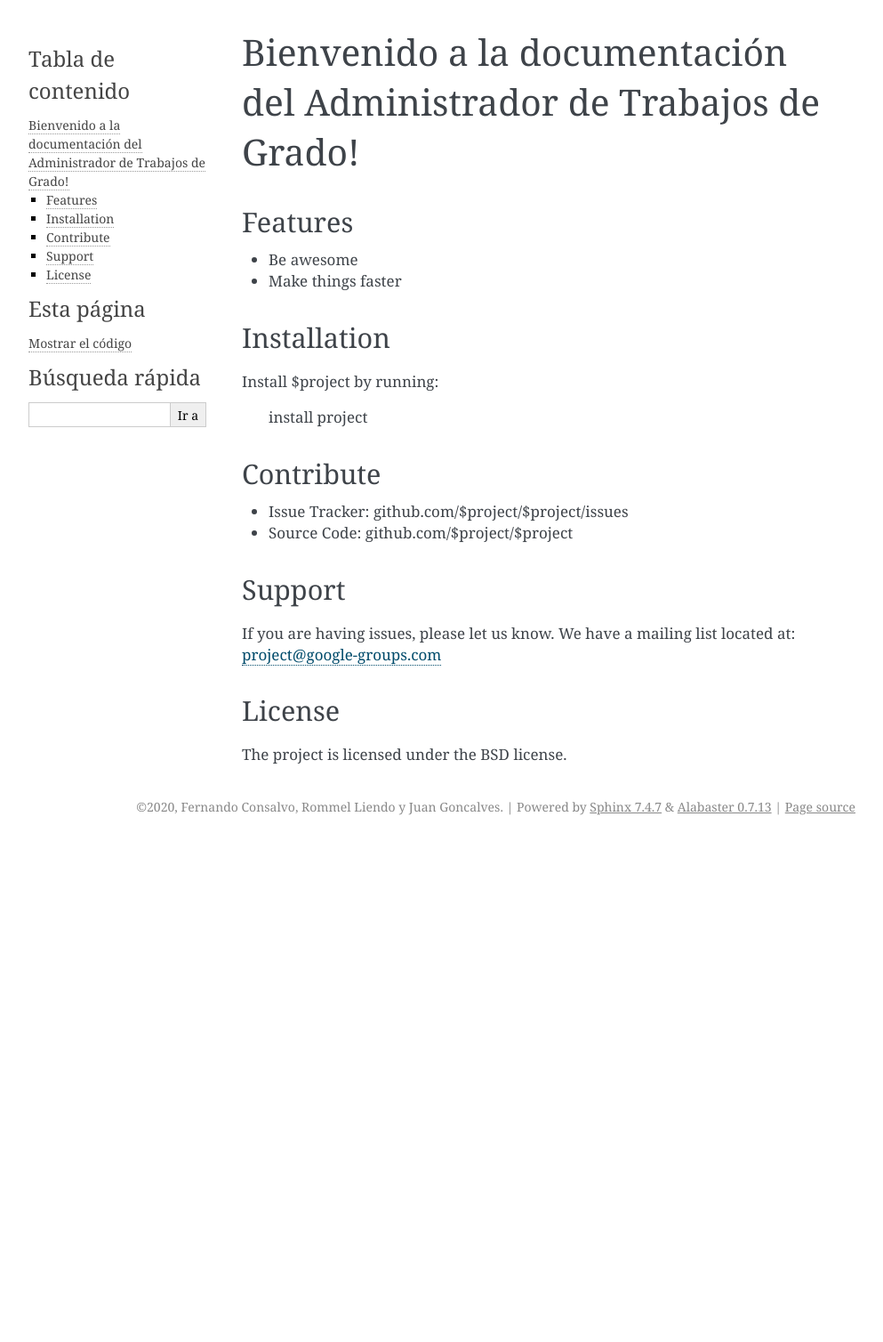
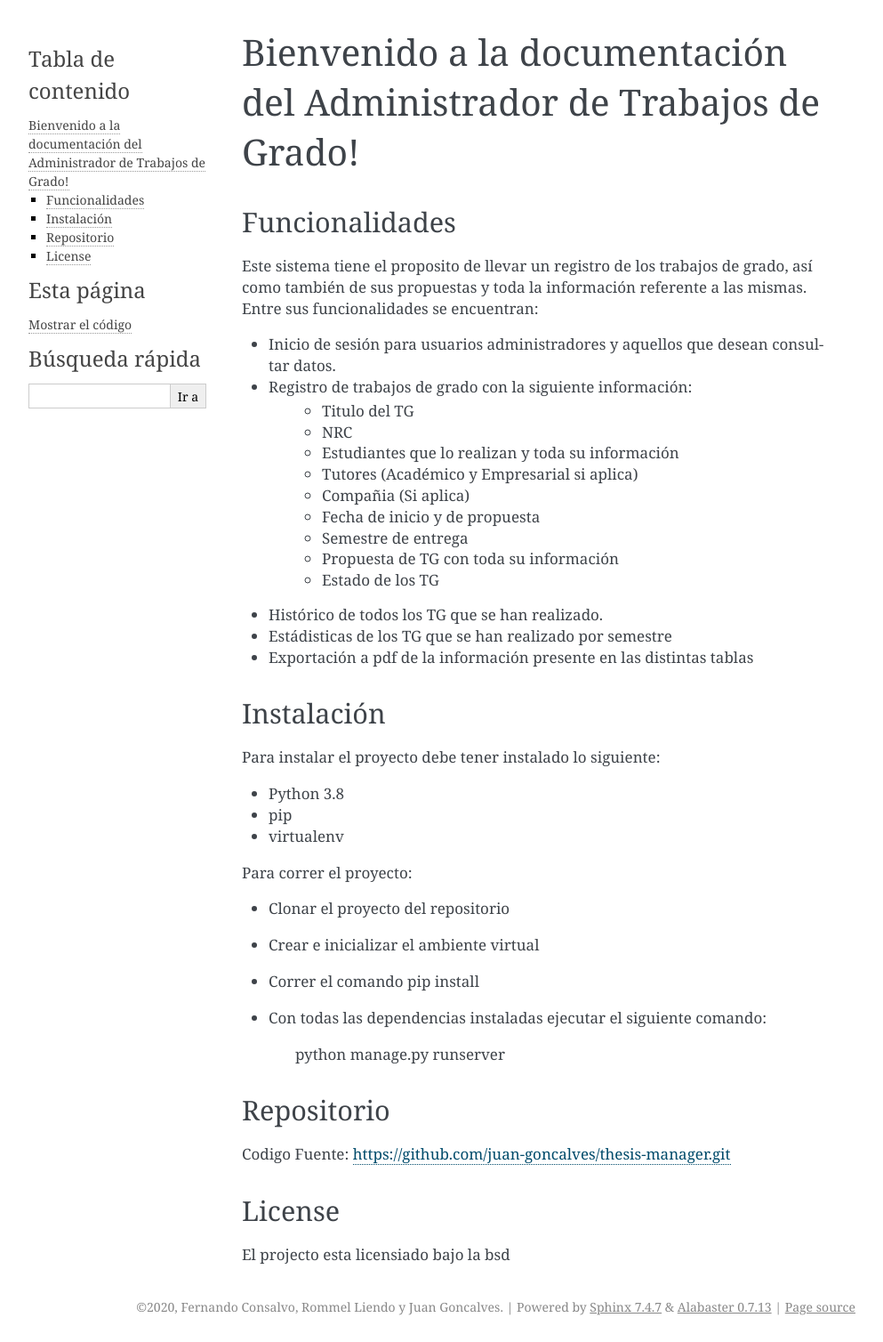
Before and after one commit to jcgds/thesis-manager, a Sphinx documentation site: the page built from docs/index.rst, in a window 1280 px wide. Shown: the whole page at 89% size, without its empty margins (148-1141 px from the left). Built offline with Sphinx 7.4.7, drawn with Linux system fonts in a browser that asks for light colours; before the commit the page ends 946 px from its top, so only the background shows below that.

Commit message:
Add information to docs

```diff
--- a/docs/index.rst
+++ b/docs/index.rst
@@ -6,32 +6,49 @@
 Bienvenido a la documentación del Administrador de Trabajos de Grado!
 =====================================================================
 
-Features
---------
+Funcionalidades
+---------------
+Este sistema tiene el proposito de llevar un registro de los trabajos de grado, así como también de sus propuestas y toda la información referente a las mismas. Entre sus funcionalidades se encuentran:
 
-- Be awesome
-- Make things faster
+- Inicio de sesión para usuarios administradores y aquellos que desean consultar datos.
+- Registro de trabajos de grado con la siguiente información:
+   - Titulo del TG
+   - NRC
+   - Estudiantes que lo realizan y toda su información
+   - Tutores (Académico y Empresarial si aplica)
+   - Compañia (Si aplica)
+   - Fecha de inicio y de propuesta
+   - Semestre de entrega
+   - Propuesta de TG con toda su información
+   - Estado de los TG
+- Histórico de todos los TG que se han realizado.
+- Estádisticas de los TG que se han realizado por semestre
+- Exportación a pdf de la información presente en las distintas tablas
 
-Installation
-------------
+Instalación
+-----------
 
-Install $project by running:
+Para instalar el proyecto debe tener instalado lo siguiente:
 
-    install project
+- Python 3.8
+- pip
+- virtualenv
 
-Contribute
-----------
+Para correr el proyecto:
 
-- Issue Tracker: github.com/$project/$project/issues
-- Source Code: github.com/$project/$project
+- Clonar el proyecto del repositorio
+- Crear e inicializar el ambiente virtual
+- Correr el comando pip install
+- Con todas las dependencias instaladas ejecutar el siguiente comando:
 
-Support
--------
+   python manage.py runserver
 
-If you are having issues, please let us know.
-We have a mailing list located at: project@google-groups.com
+Repositorio
+-----------
+
+Codigo Fuente: https://github.com/juan-goncalves/thesis-manager.git
 
 License
 -------
 
-The project is licensed under the BSD license.
+El projecto esta licensiado bajo la bsd
```
Also changed, not shown: readthedocs.yml (added, +23 -0 lines).
